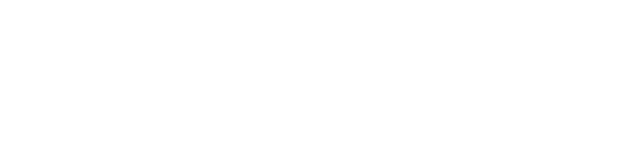
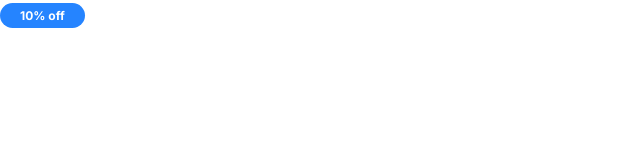
Before and after one commit to emiperezdev/moshify, a website: page index.html in a window 1280 px wide. Shown: the whole page, without its empty margins (0-640 px from the left). Drawn offline with nearby package versions, Linux system fonts and the light colour scheme.

Commit message:
Build badge component.

```diff
--- a/css/styles.css
+++ b/css/styles.css
@@ -84,3 +84,36 @@ a {
     font-size: 1.5rem;
   }
 }
+
+/* BADGES */
+.badge {
+  border-radius: 20px;
+  font-size: 2rem;
+  font-weight: 600;
+  padding: 0.5rem 2rem;
+  white-space: nowrap;
+}
+
+.badge--primary {
+  background: var(--color-primary);
+  color: #fff;
+}
+
+.badge--secondary {
+  background: var(--color-secondary);
+  color: #fff;
+}
+
+.badge--small {
+  font-size: 1.6rem;
+}
+
+@media screen and (min-width: 1024px) {
+  .badge {
+    font-size: 1.5rem;
+  }
+
+  .badge--small {
+    font-size: 1.2rem;
+  }
+}
--- a/index.html
+++ b/index.html
@@ -14,6 +14,6 @@
     <title>Document</title>
   </head>
   <body>
-
+    <span class="badge badge--primary badge--small">10% off</span>
   </body>
 </html>
```
Also changed, not shown: components/badges.html (added, +1 -0 lines).
